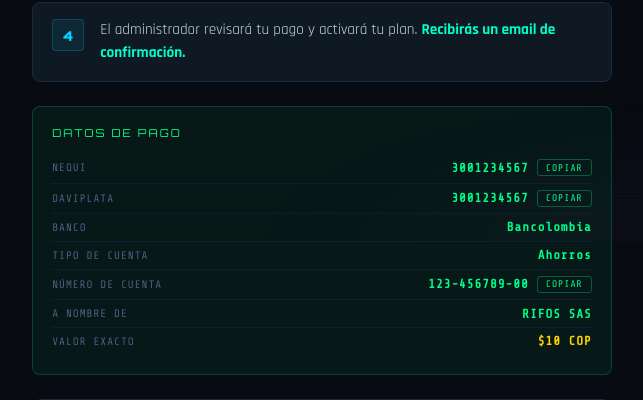
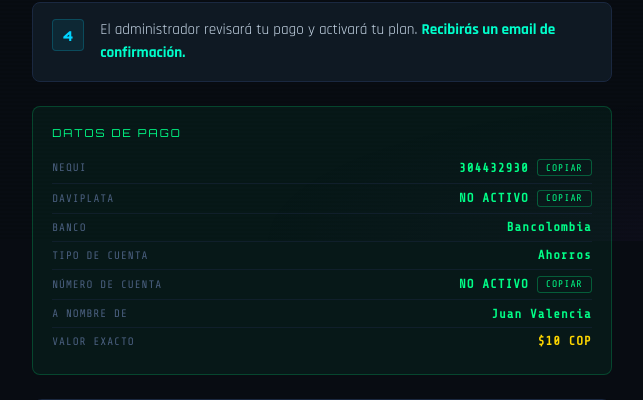
Before and after one commit to Juanvo14/sitema-de-reserva-de-numeros-para-rifas-, a Flask app: template templates/pagar.html in a window 1280 px wide. Shown: the part 559-959 px from the top of the page, without its empty margins (318-961 px from the left). Run offline with Flask 3, Linux system fonts and the light colour scheme; the template is opened without the code that fills it: most values are stand-ins (such as "Sample title", 1, 10 or a date in 2020); some libraries are stand-ins or nearby versions.

Commit message:
Update payment details in pagar.html

```diff
--- a/templates/pagar.html
+++ b/templates/pagar.html
@@ -79,14 +79,14 @@
       <div class="payment-row">
         <span class="payment-label">NEQUI</span>
         <div style="display:flex;align-items:center;gap:.5rem">
-          <span class="payment-value" id="nequi">3001234567</span>
+          <span class="payment-value" id="nequi">304432930</span>
           <button class="copy-btn" onclick="copyText('nequi')">COPIAR</button>
         </div>
       </div>
       <div class="payment-row">
         <span class="payment-label">DAVIPLATA</span>
         <div style="display:flex;align-items:center;gap:.5rem">
-          <span class="payment-value" id="daviplata">3001234567</span>
+          <span class="payment-value" id="daviplata">NO ACTIVO</span>
           <button class="copy-btn" onclick="copyText('daviplata')">COPIAR</button>
         </div>
       </div>
@@ -101,13 +101,13 @@
       <div class="payment-row">
         <span class="payment-label">NÚMERO DE CUENTA</span>
         <div style="display:flex;align-items:center;gap:.5rem">
-          <span class="payment-value" id="cuenta">123-456789-00</span>
+          <span class="payment-value" id="cuenta">NO ACTIVO</span>
           <button class="copy-btn" onclick="copyText('cuenta')">COPIAR</button>
         </div>
       </div>
       <div class="payment-row">
         <span class="payment-label">A NOMBRE DE</span>
-        <span class="payment-value">RIFOS SAS</span>
+        <span class="payment-value">Juan Valencia</span>
       </div>
       <div class="payment-row">
         <span class="payment-label">VALOR EXACTO</span>
```
